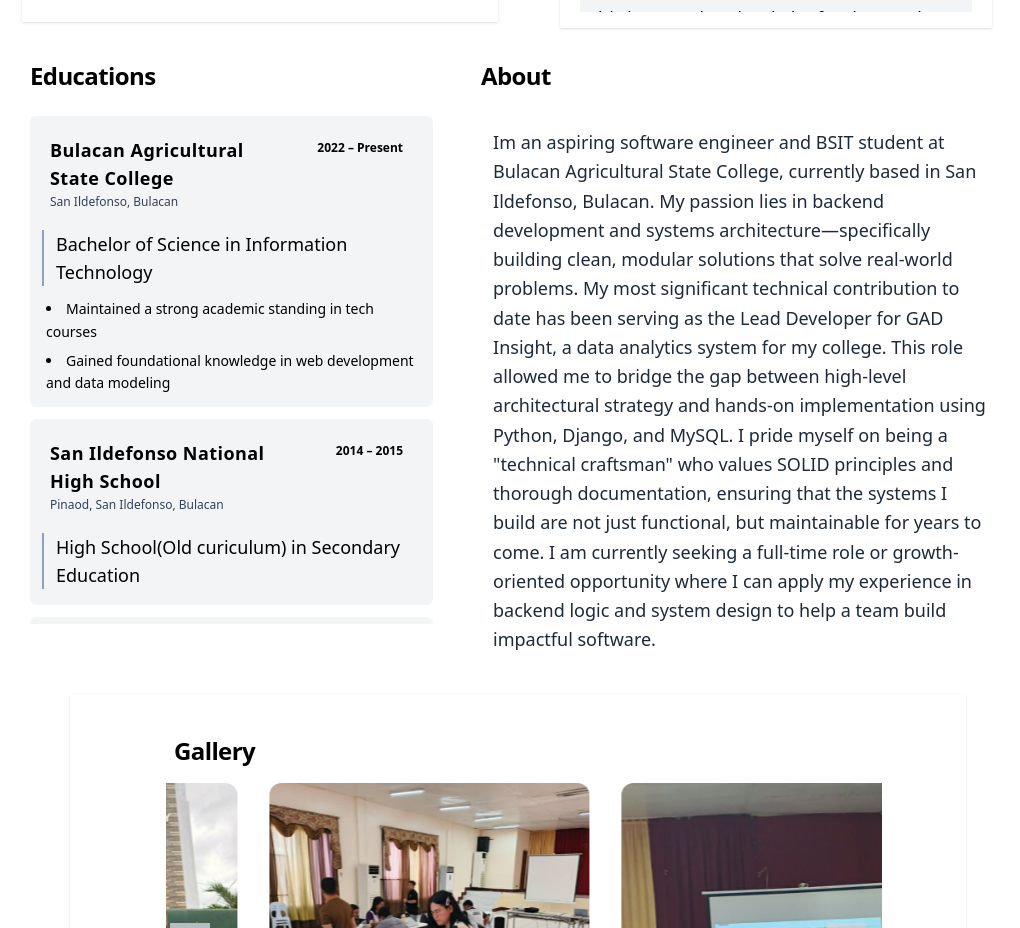
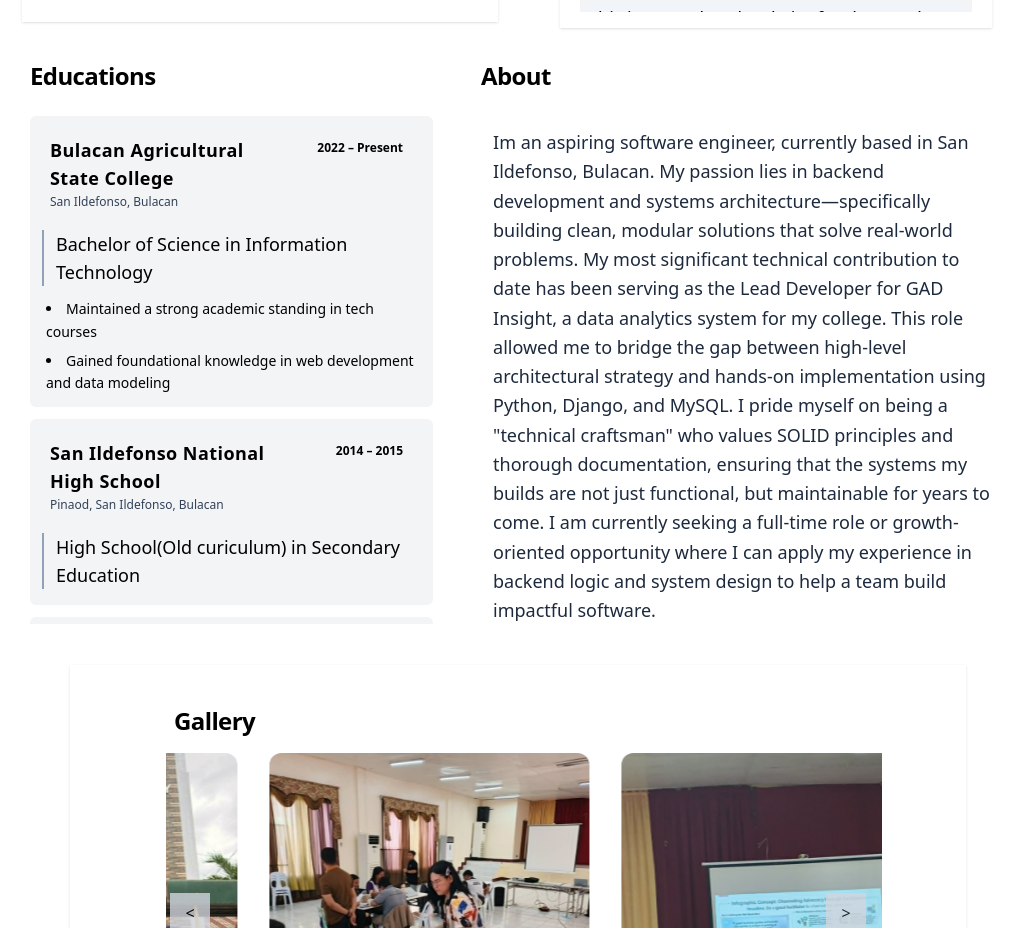
Before and after one commit to Zaido219/personal-portfolio, a React (Vite) app: page / in a window 1280 px wide. Shown: the part 1240-2168 px from the top of the page, without its empty margins (122-1142 px from the left). Built offline with nearby package versions, Linux system fonts and the light colour scheme.

Commit message:
feat:Updated About me section

```diff
--- a/src/components/AboutMe.jsx
+++ b/src/components/AboutMe.jsx
@@ -9,8 +9,7 @@ const AboutMe = () => {
       <section className="flex items-center justify-center p-4 min-h-fit">
         <div className="p-2 rounded-xl w-full max-w-2xl">
           <p className="text-sm md:text-lg font-normal md:text-base leading-relaxed text-slate-800 break-words whitespace-normal text-left">
-            Im an aspiring software engineer and BSIT student at Bulacan
-            Agricultural State College, currently based in San Ildefonso,
+            Im an aspiring software engineer, currently based in San Ildefonso,
             Bulacan. My passion lies in backend development and systems
             architecture—specifically building clean, modular solutions that
             solve real-world problems. My most significant technical
@@ -19,7 +18,7 @@ const AboutMe = () => {
             me to bridge the gap between high-level architectural strategy and
             hands-on implementation using Python, Django, and MySQL. I pride
             myself on being a "technical craftsman" who values SOLID principles
-            and thorough documentation, ensuring that the systems I build are
+            and thorough documentation, ensuring that the systems my builds are
             not just functional, but maintainable for years to come. I am
             currently seeking a full-time role or growth-oriented opportunity
             where I can apply my experience in backend logic and system design
```
